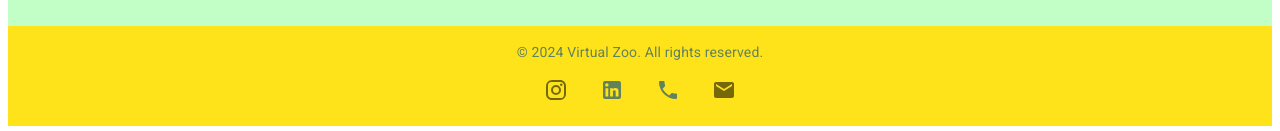
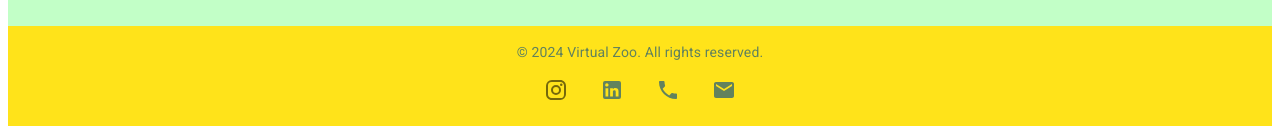
Before and after one commit to Nadav2503/FinalProjectFullStackFront, a React (Vite) app: page / in a window 1280 px wide. Shown: the part 982-1113 px from the top of the page. Built offline with nearby package versions, Linux system fonts and the light colour scheme.

Commit message:
add email props

```diff
--- a/src/layout/Footer.jsx
+++ b/src/layout/Footer.jsx
@@ -61,7 +61,10 @@ export default function Footer() {
 
                 {/* Email */}
                 <IconButton
-
+                    component="a"
+                    href="mailto:your.email@example.com" //placeholder
+                    aria-label="Email"
+                    sx={{ color: theme.palette.text.primary }}
                 >
                     <Email />
                 </IconButton>
```
